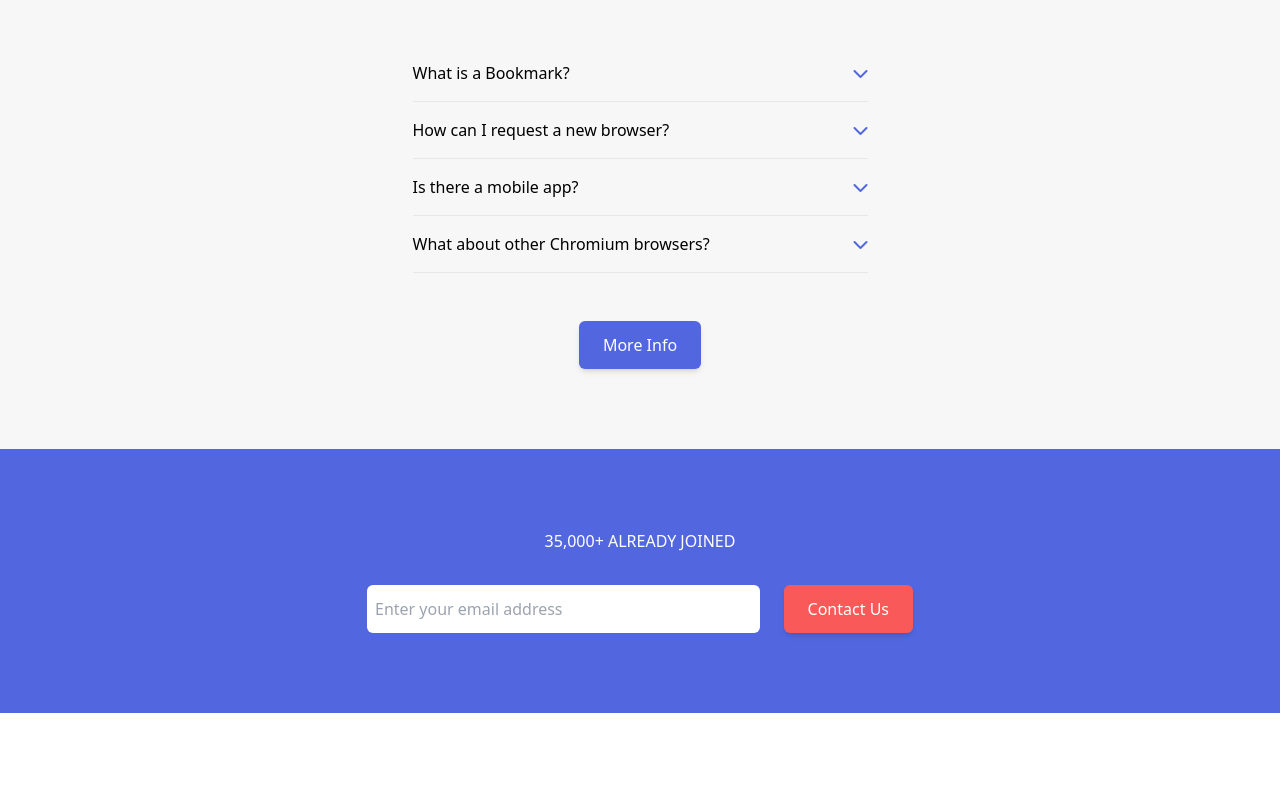
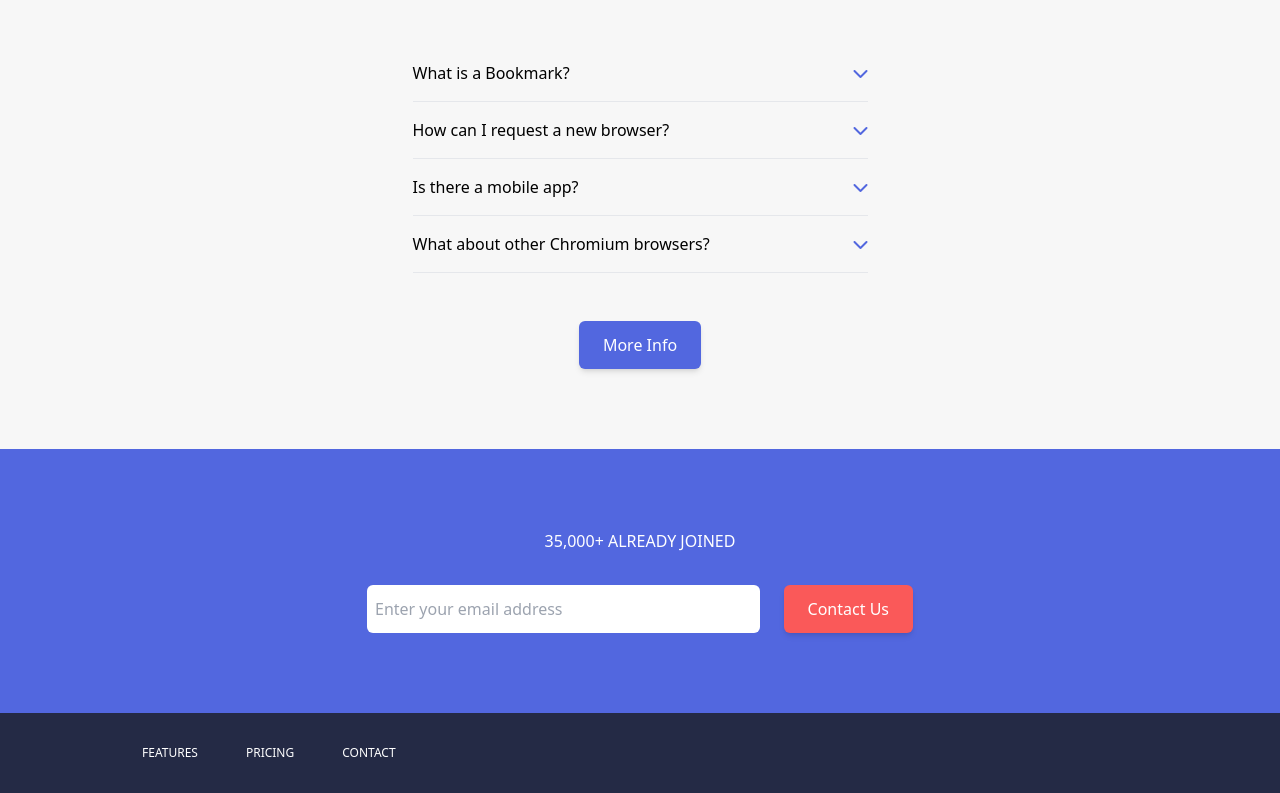
Before and after one commit to edmondgaks/landingpage, a website: page index.html in a window 1280 px wide. Shown: the part 2905-3698 px from the top of the page. Before the commit the page ends 3618 px from the top, so only its background shows below. Drawn offline with Linux system fonts and the light colour scheme.

Commit message:
initial commit

```diff
--- a/index.html
+++ b/index.html
@@ -190,5 +190,19 @@
             </div>
         </div>
     </section>
+
+    <!--Footer-->
+    <footer class="bg-bookmark-blue py-8">
+        <div class="container flex-col md:flex-row items-center">
+            <div class="flex flex-1 flex-wrap items-center justify-center md:justify-start gap-12">
+                <img src="" alt="">
+                <ul class="flex text-white uppercase gap-12 text-xs">
+                    <li class="cursor-pointer">Features</li>
+                    <li class="cursor-pointer">Pricing</li>
+                    <li class="cursor-pointer">Contact</li>
+                </ul>
+            </div>
+        </div>
+    </footer>
 </body>
 </html>
```
Also changed, not shown: output.css.
